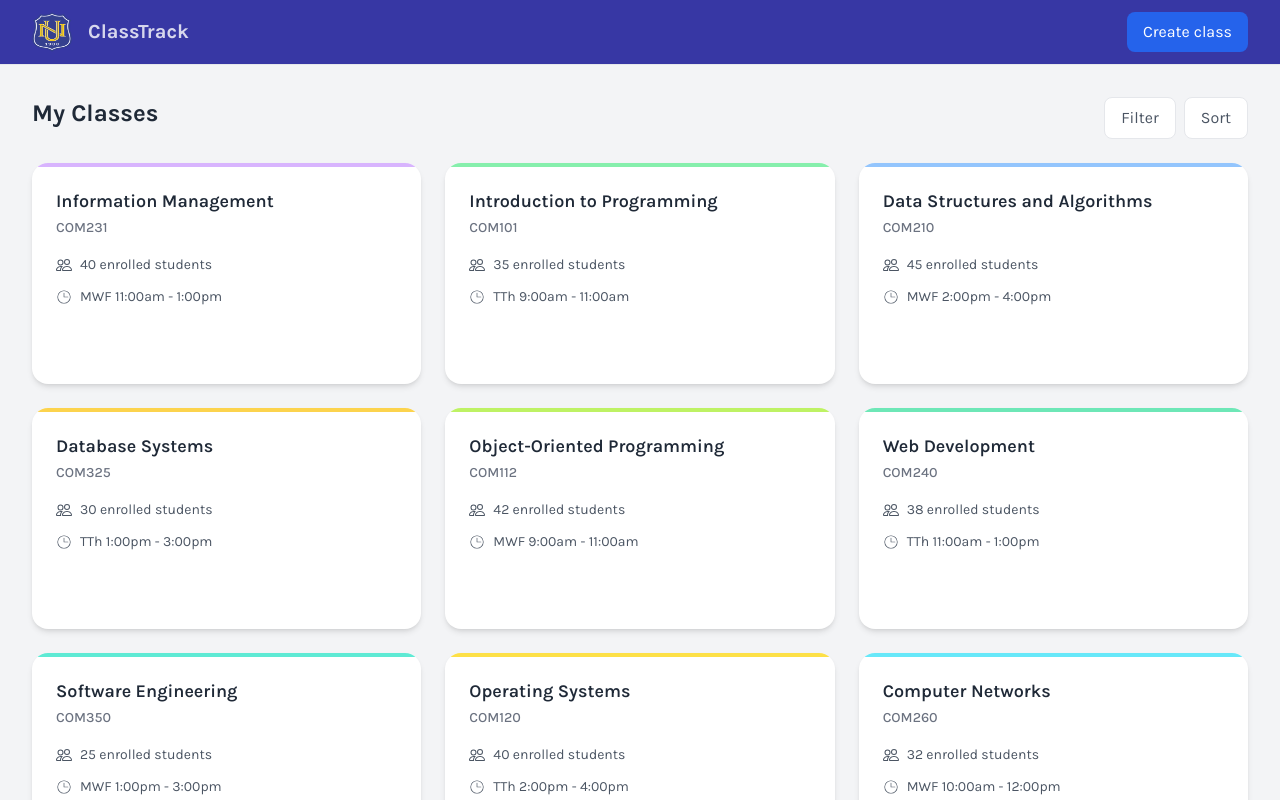
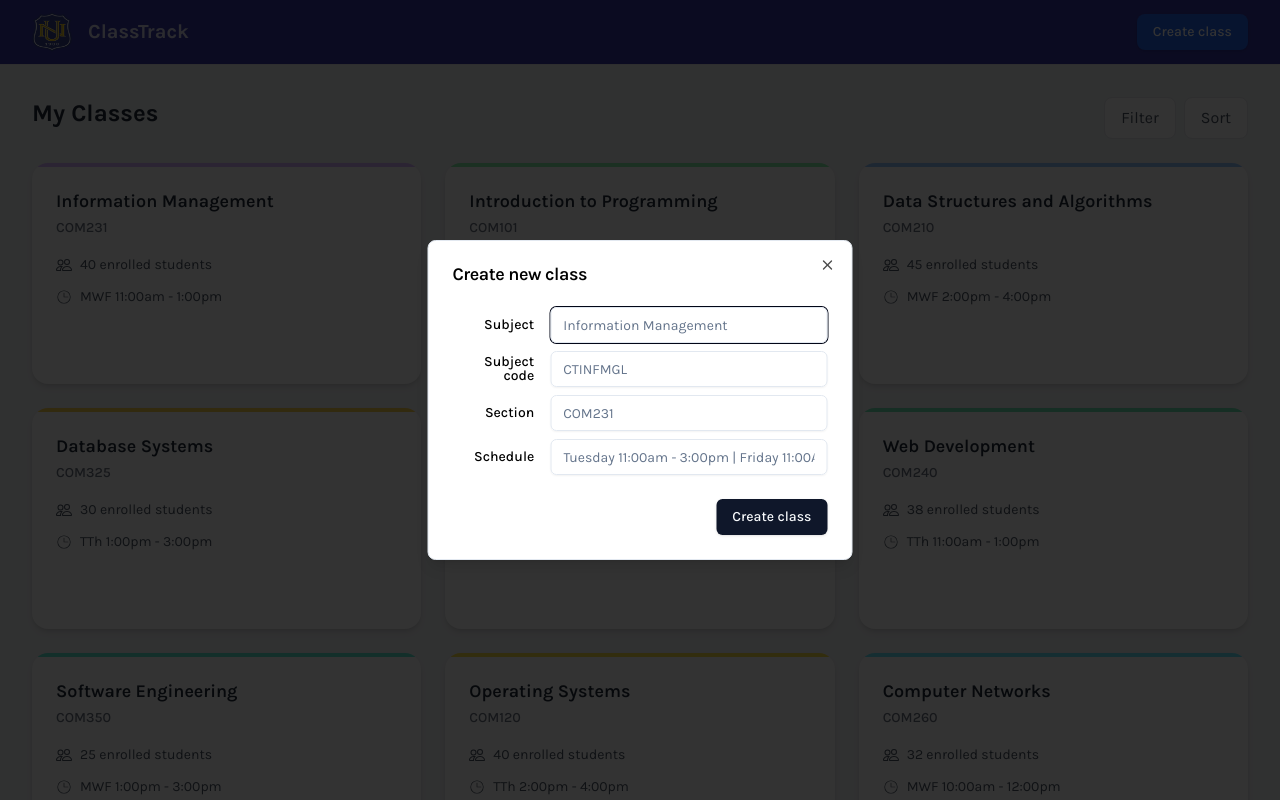
Before and after one commit to Nelman25/ClassTrack-Frontend, a React (Vite) app: page /dashboard in a window 1280 px wide. Both pictures are taken after a click on the button "Create class". Shown: the top 800 px of the page. Built offline with nearby package versions, Linux system fonts and the light colour scheme; a web font is replaced by a local one.

Commit message:
add create class feature

```diff
--- /dev/null
+++ b/src/components/CreateClassModal.jsx
@@ -0,0 +1,152 @@
+/* eslint-disable react/no-unescaped-entities */
+import { Button } from "@/components/ui/button";
+import {
+  Dialog,
+  DialogContent,
+  DialogFooter,
+  DialogHeader,
+  DialogTitle,
+  DialogTrigger,
+} from "@/components/ui/dialog";
+import { Input } from "@/components/ui/input";
+import { Label } from "@/components/ui/label";
+import { useClassStore } from "@/stores/classes/classStore";
+import { useState } from "react";
+
+export default function CreateClassModal() {
+  const addNewClass = useClassStore((state) => state.addNewClass);
+  const [error, setError] = useState("");
+  const [isOpen, setIsOpen] = useState(false);
+  const [classInfo, setClassInfo] = useState({
+    subject: "",
+    subjectCode: "",
+    section: "",
+    schedule: "",
+  });
+
+  const handleSubjectChange = (e) => {
+    setClassInfo((prev) => ({ ...prev, subject: e.target.value }));
+  };
+
+  const handleSubjectCodeChange = (e) => {
+    setClassInfo((prev) => ({ ...prev, subjectCode: e.target.value }));
+  };
+
+  const handleSectionChange = (e) => {
+    setClassInfo((prev) => ({ ...prev, section: e.target.value }));
+  };
+
+  const handleScheduleChange = (e) => {
+    setClassInfo((prev) => ({ ...prev, schedule: e.target.value }));
+  };
+
+  const handleCreateClass = () => {
+    if (
+      !classInfo.subject ||
+      !classInfo.subjectCode ||
+      !classInfo.section ||
+      !classInfo.schedule
+    ) {
+      setError("Some fields are blank, please try again.");
+    }
+    const { subject, subjectCode, section, schedule } = classInfo;
+    const newClass = {
+      subject,
+      subjectCode,
+      section,
+      schedule,
+      classSize: 0,
+      id: Math.random(),
+    };
+
+    addNewClass(newClass);
+    setError("");
+    setClassInfo(() => ({
+      subject: "",
+      subjectCode: "",
+      section: "",
+      schedule: "",
+    }));
+    setIsOpen(false);
+  };
+
+  console.log(classInfo);
+
+  return (
+    <Dialog open={isOpen} onOpenChange={setIsOpen}>
+      <DialogTrigger asChild>
+        <Button
+          className="bg-blue-600 text-white px-4 py-2 rounded-lg hover:bg-blue-700 transition-colors duration-200"
+          variant="default"
+        >
+          Create class
+        </Button>
+      </DialogTrigger>
+      <DialogContent className="sm:max-w-[425px]">
+        <DialogHeader>
+          <DialogTitle>Create new class</DialogTitle>
+        </DialogHeader>
+        <div className="grid gap-2 py-2">
+          <div className="grid grid-cols-4 items-center gap-4">
+            <Label htmlFor="subject" className="text-right">
+              Subject
+            </Label>
+            <Input
+              id="subject"
+              placeholder="Information Management"
+              className="col-span-3"
+              value={classInfo.subject}
+              onChange={handleSubjectChange}
+            />
+          </div>
+          <div className="grid grid-cols-4 items-center gap-4">
+            <Label htmlFor="subject-code" className="text-right">
+              Subject code
+            </Label>
+            <Input
+              id="subject-code"
+              placeholder="CTINFMGL"
+              className="col-span-3"
+              value={classInfo.subjectCode}
+              onChange={handleSubjectCodeChange}
+            />
+          </div>
+          <div className="grid grid-cols-4 items-center gap-4">
+            <Label htmlFor="section" className="text-right">
+              Section
+            </Label>
+            <Input
+              id="section"
+              placeholder="COM231"
+              className="col-span-3"
+              value={classInfo.section}
+              onChange={handleSectionChange}
+            />
+          </div>
+          <div className="grid grid-cols-4 items-center gap-4">
+            <Label htmlFor="schedule" className="text-right">
+              Schedule
+            </Label>
+            <Input
+              id="schedule"
+              placeholder="Tuesday 11:00am - 3:00pm | Friday 11:00AM - 01:40PM"
+              className="col-span-3"
+              value={classInfo.schedule}
+              onChange={handleScheduleChange}
+            />
+          </div>
+        </div>
+
+        {error && (
+          <p className="text-red-500 text-center font-light">{error}</p>
+        )}
+
+        <DialogFooter>
+          <Button type="submit" onClick={handleCreateClass}>
+            Create class
+          </Button>
+        </DialogFooter>
+      </DialogContent>
+    </Dialog>
+  );
+}
--- a/src/pages/Dashboard.jsx
+++ b/src/pages/Dashboard.jsx
@@ -3,19 +3,17 @@ import { useEffect } from "react";
 
 import ClassCard from "@/components/ClassCard";
 import Loading from "@/components/Loading";
+import CreateClassModal from "@/components/CreateClassModal";
 
 export default function Dashboard() {
   const classes = useClassStore((state) => state.classes);
   const loading = useClassStore((state) => state.loading);
   const error = useClassStore((state) => state.error);
   const fetchClasses = useClassStore((state) => state.fetchClasses);
-  // const addNewClass = useClassStore((state) => state.addNewClass);
 
   useEffect(() => {
     fetchClasses();
   }, [fetchClasses]);
-
-  // TODO: Create a function for creating a new class.
 
   return (
     <div className="min-h-screen bg-gray-100">
@@ -35,10 +33,8 @@ export default function Dashboard() {
 
             <div className="flex items-center gap-4">
               <div className="relative">
-                {/* SEARCH BAR ICON + TEXT INPUT HERE */}
-                <button className="flex items-center gap-2 bg-blue-600 text-white px-4 py-2 rounded-lg hover:bg-blue-700 transition-colors duration-200">
-                  Create class
-                </button>
+                {/* SEARCH BAR ICON + TEXT INPUT HERE (next time na to hahahha) */}
+                <CreateClassModal />
               </div>
             </div>
           </div>
--- a/src/stores/classes/classStore.js
+++ b/src/stores/classes/classStore.js
@@ -1,5 +1,5 @@
 import { create } from "zustand";
-import { CLASSES } from "../../constants/dummyData";
+import { CLASSES } from "@/constants/dummyData";
 
 export const useClassStore = create((set) => ({
   loading: false,
@@ -21,5 +21,7 @@ export const useClassStore = create((set) => ({
   },
 
   addNewClass: (newClass) =>
-    set((state) => ({ classes: [newClass, ...state.classes] })),
+    set((state) => ({
+      classes: [newClass, ...state.classes],
+    })),
 }));
--- a/src/stores/grades/gradesStore.js
+++ b/src/stores/grades/gradesStore.js
@@ -1,5 +1,5 @@
 import { create } from "zustand";
-import { GRADE_TYPES, GRADES } from "../../constants/dummyData";
+import { GRADE_TYPES, GRADES } from "@/constants/dummyData";
 
 export const useGradesStore = create((set) => ({
   loading: false,
--- a/src/stores/students/studentStore.js
+++ b/src/stores/students/studentStore.js
@@ -1,5 +1,5 @@
 import { create } from "zustand";
-import { STUDENTS } from "../../constants/dummyData";
+import { STUDENTS } from "@/constants/dummyData";
 
 export const useStudentsStore = create((set) => ({
   loading: false,
```
